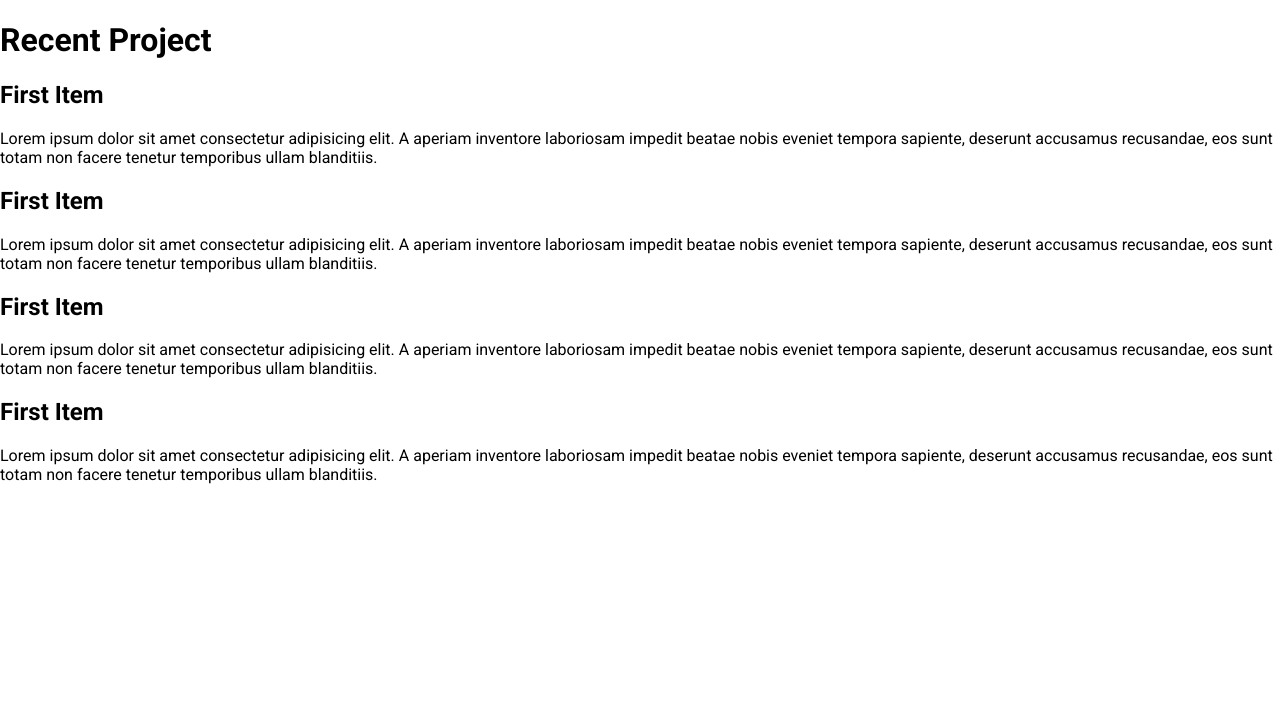
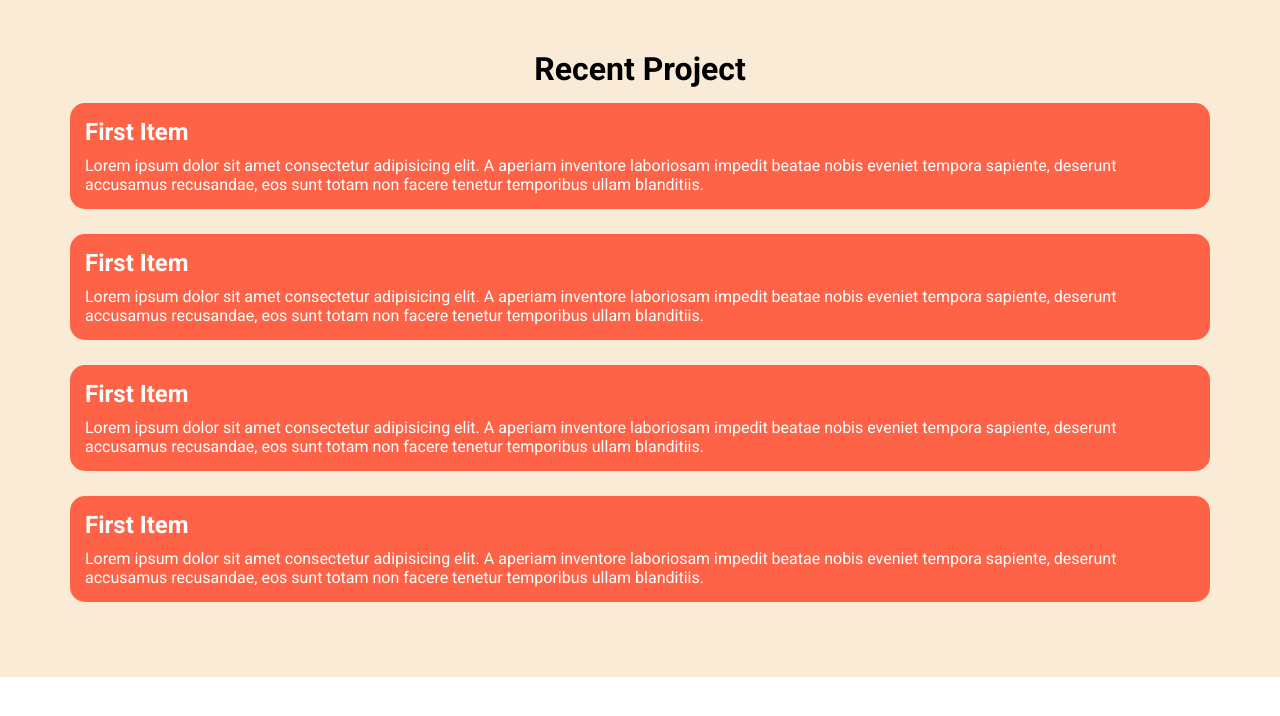
Before and after one commit to mdshakil24/recent-project-repo, a plain HTML site: page index.html in a window 1280 px wide. Drawn offline with Linux system fonts and the light colour scheme.

Commit message:
Add some style

```diff
--- a/css/style.css
+++ b/css/style.css
@@ -5,3 +5,31 @@ body {
     box-sizing: border-box;
     font-family: 'Roboto', sans-serif;
 }
+* {
+    margin: 0;
+    padding: 0;
+}
+h1 {
+    text-align: center;
+    margin-bottom: 15px;
+}
+h2 {
+    margin-bottom: 10px;
+}
+.wrapper-area {
+    background-color: antiquewhite;
+    padding: 50px 0;
+}
+.container {
+    max-width: 1140px;
+    width: 100%;
+    margin: 0 auto;
+    padding: 0 15px;
+}
+.single-items {
+    background: tomato;
+    padding: 15px;
+    margin-bottom: 25px;
+    border-radius: 15px;
+    color: #FFFFFF;
+}
--- a/index.html
+++ b/index.html
@@ -7,8 +7,11 @@
     <title>Recent Project</title>
 </head>
 <body>
+
+    <div class="wrapper-area">
         <h1>Recent Project</h1>
 
+        <div class="container">
             <div class="single-items">
                 <h2>First Item</h2>
                 <p>Lorem ipsum dolor sit amet consectetur adipisicing elit. A aperiam inventore laboriosam impedit beatae nobis eveniet tempora sapiente, deserunt accusamus recusandae, eos sunt totam non facere tenetur temporibus ullam blanditiis.</p>
@@ -25,6 +28,8 @@
                 <h2>First Item</h2>
                 <p>Lorem ipsum dolor sit amet consectetur adipisicing elit. A aperiam inventore laboriosam impedit beatae nobis eveniet tempora sapiente, deserunt accusamus recusandae, eos sunt totam non facere tenetur temporibus ullam blanditiis.</p>
             </div>
+        </div>
+    </div>
 
 </body>
 </html>
```
Lines whose indentation alone changed are shown as unchanged.
